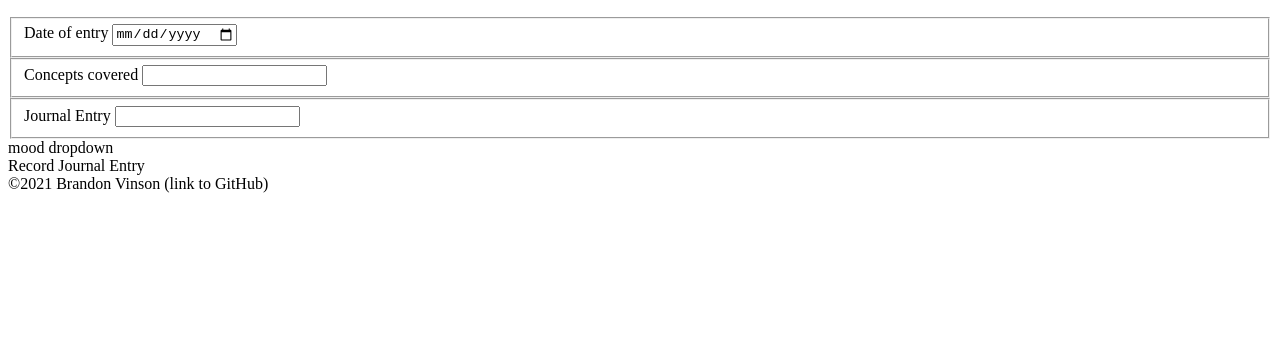
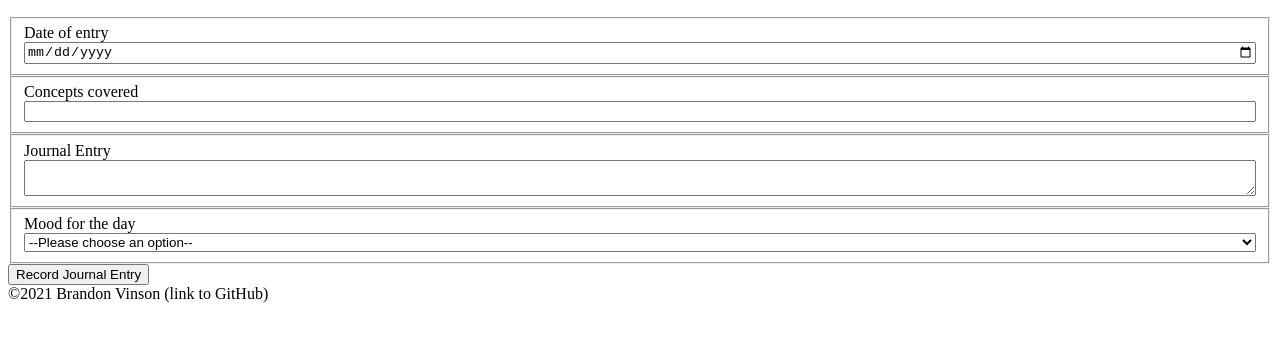
Before and after one commit to bvinson23/daily-journal, a plain HTML site: page index.html in a window 1280 px wide. Shown: the part 213-554 px from the top of the page. Drawn offline with Linux system fonts and the light colour scheme.

Commit message:
updated the form on index.html and styled the form on main.css

```diff
--- a/index.html
+++ b/index.html
@@ -38,10 +38,18 @@
             </fieldset>
             <fieldset>
                 <label for="journalEntry">Journal Entry</label>
-                <input type="text-area">
+                <textarea id="journalEntry" name="journalEntry"></textarea>
             </fieldset>
-            <div>mood dropdown</div>
-            <div>Record Journal Entry</div>
+            <fieldset>
+                <label for="moodDropdown">Mood for the day</label>
+                <select name="moods" id="mood-select">
+                    <option value="">--Please choose an option--</option>
+                    <option value="happy">Happy</option>
+                    <option value="fine">Fine</option>
+                    <option value="sad">Sad</option>
+                </select>
+            </fieldset>
+            <button>Record Journal Entry</button>
         </form>
     </main>
 
--- a/styles/main.css
+++ b/styles/main.css
@@ -0,0 +1,4 @@
+fieldset {
+    display: flex;
+    flex-direction: column;
+}
```
